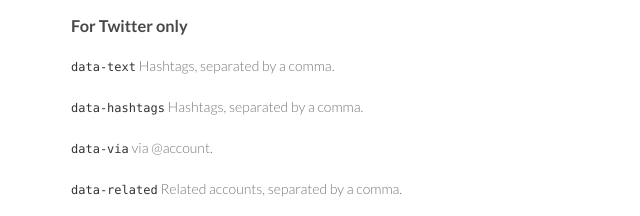
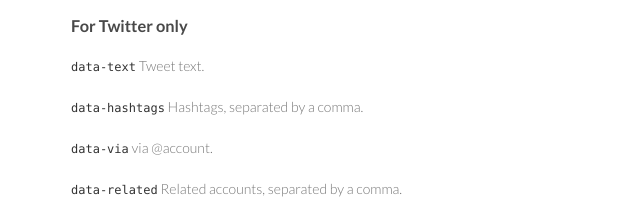
Before and after one commit to zoontek/lssb, a plain HTML site: page index.html in a window 1280 px wide. Shown: the part 1516-1732 px from the top of the page, 499-1139 px from the left. Drawn offline with Linux system fonts and the light colour scheme.

Commit message:
Update index.html

```diff
--- a/index.html
+++ b/index.html
@@ -155,7 +155,7 @@
 
                 <p>
                     <code>data-text</code>
-                    Hashtags, separated by a comma.
+                    Tweet text.
                 </p>
 
                 <p>
```
